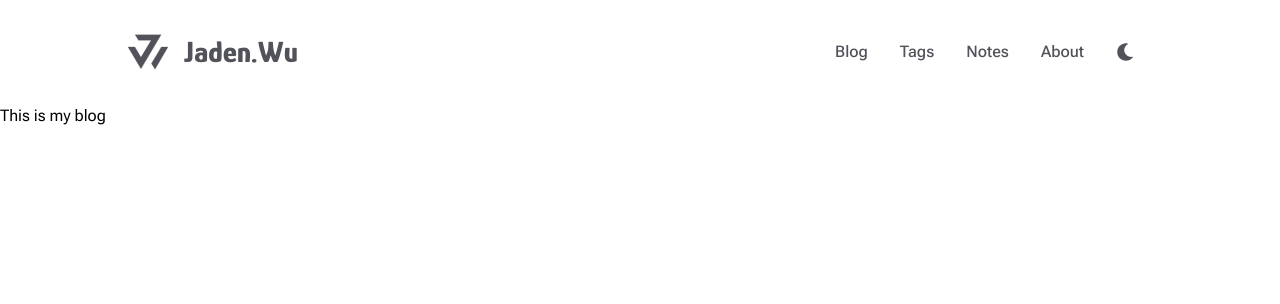
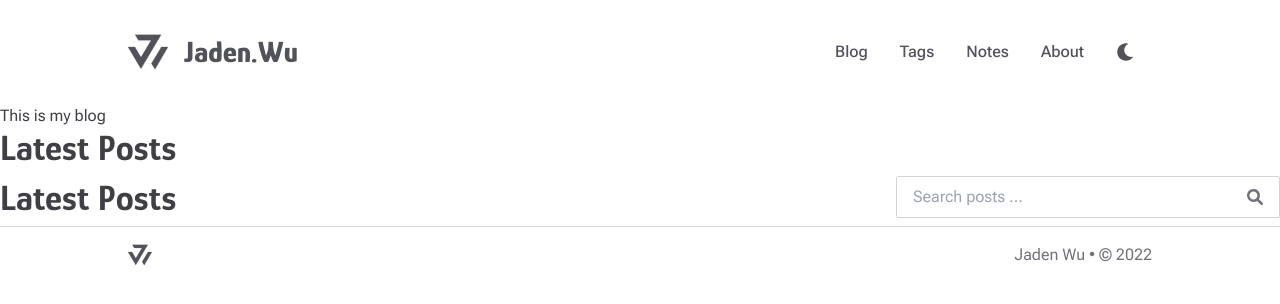
Before and after one commit to jadnw/blog, a Next.js app: page / in a window 1280 px wide. Shown: the top 304 px of the page. Built offline with nearby package versions, Linux system fonts and the light colour scheme.

Commit message:
:sparkles: New Footer & new components

```diff
--- /dev/null
+++ b/src/components/SearchField.tsx
@@ -0,0 +1,22 @@
+import ManifyingGlass from '../assets/svgr/magnifying-glass.svg'
+
+interface SearchFieldProps {
+  value: string
+  placeholder: string
+  handler: React.ChangeEventHandler<HTMLInputElement>
+}
+
+const SearchField = ({ value, placeholder, handler }: SearchFieldProps) => (
+  <div className="pr-4 w-96 flex items-center border border-ink-300 rounded-sm">
+    <input
+      className="flex-1 px-4 py-2 outline-none"
+      type="text"
+      placeholder={placeholder}
+      value={value}
+      onChange={handler}
+    />
+    <ManifyingGlass className="w-4 h-4 text-ink-500" />
+  </div>
+)
+
+export default SearchField
--- /dev/null
+++ b/src/components/Typography.tsx
@@ -0,0 +1,13 @@
+interface TypographyProps {
+  text: string
+  children?: React.ReactNode
+}
+
+const Typography = ({ text, children }: TypographyProps) => (
+  <div className="pb-2 flex items-end justify-between">
+    <h1 className="font-heading text-4xl font-bold">{text}</h1>
+    <div>{children ?? ' '}</div>
+  </div>
+)
+
+export default Typography
--- /dev/null
+++ b/src/layouts/Footer.tsx
@@ -0,0 +1,18 @@
+import Link from 'next/link'
+
+import Logo from '../assets/svgr/logo.svg'
+
+const Footer = () => (
+  <footer className="text-ink-600 border-t border-ink-300">
+    <div className="mx-auto py-4 w-wrapper flex items-center justify-between">
+      <Link href="/">
+        <a>
+          <Logo className="w-6 h-6" />
+        </a>
+      </Link>
+      <span className="text-ink-500">Jaden Wu &bull; &copy; 2022</span>
+    </div>
+  </footer>
+)
+
+export default Footer
--- a/src/layouts/Layout.tsx
+++ b/src/layouts/Layout.tsx
@@ -1,6 +1,7 @@
 import Head from 'next/head'
 
 import Header from './Header'
+import Footer from './Footer'
 
 interface LayoutProps {
   title?: string
@@ -23,7 +24,8 @@ const Layout = ({
       <link rel="icon" href="/favicon.ico" />
     </Head>
     <Header />
-    <main>{children}</main>
+    <main className="text-ink-700 bg-white">{children}</main>
+    <Footer />
   </>
 )
 
--- /dev/null
+++ b/src/layouts/Subscribe.tsx
@@ -0,0 +1,5 @@
+const Subscribe = () => {
+  return <section></section>
+}
+
+export default Subscribe
--- a/src/pages/index.tsx
+++ b/src/pages/index.tsx
@@ -1,11 +1,17 @@
 import type { NextPage } from 'next'
 
 import Layout from '../layouts/Layout'
+import SearchField from '../components/SearchField'
+import Typography from '../components/Typography'
 
 const Home: NextPage = () => {
   return (
     <Layout>
-    <div>This is my blog</div>
+      <div>This is my blog</div>
+      <Typography text="Latest Posts" />
+      <Typography text="Latest Posts">
+        <SearchField placeholder="Search posts ..." value={''} />
+      </Typography>
     </Layout>
   )
 }
```
Also changed, not shown: src/assets/svgr/magnifying-glass.svg (added), src/assets/svgr/scissors.svg (added).
